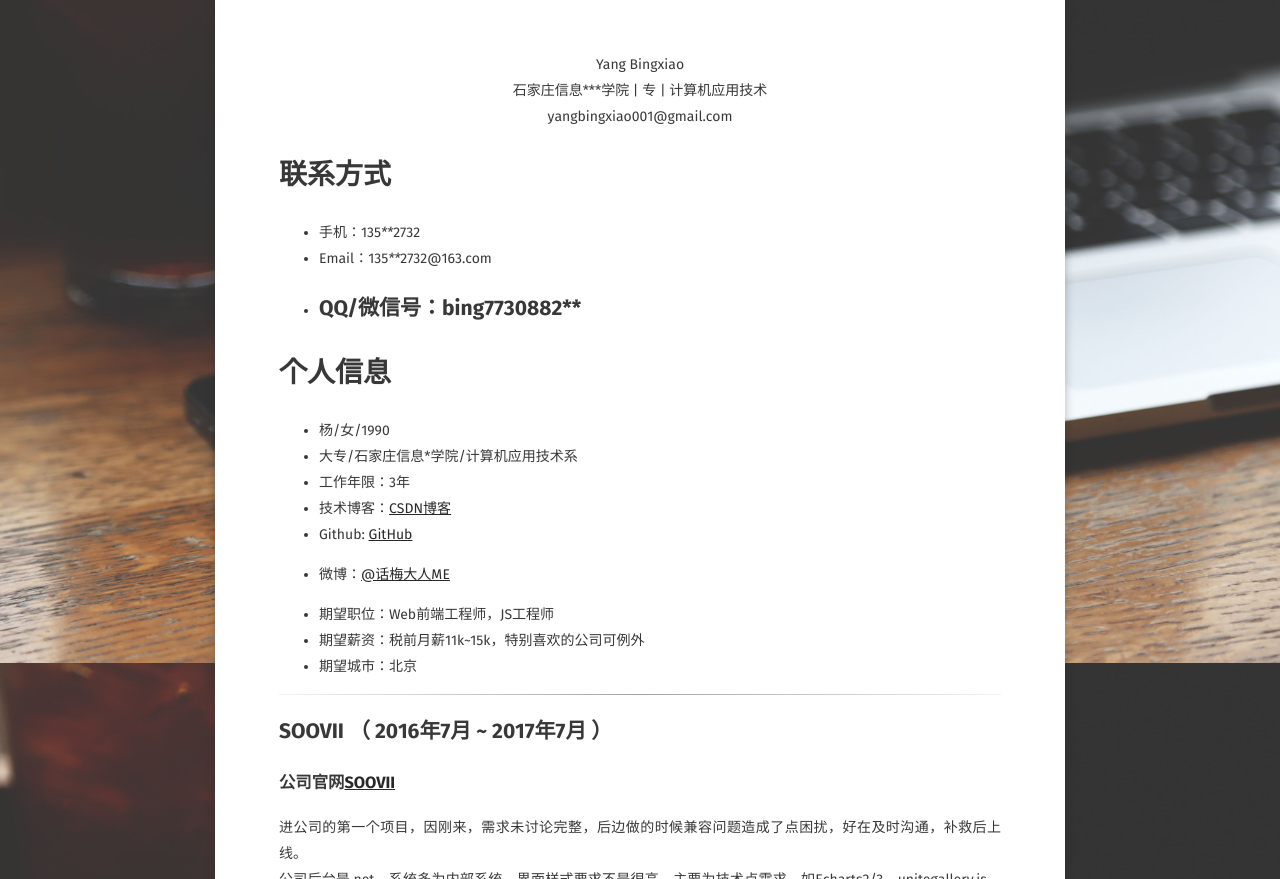
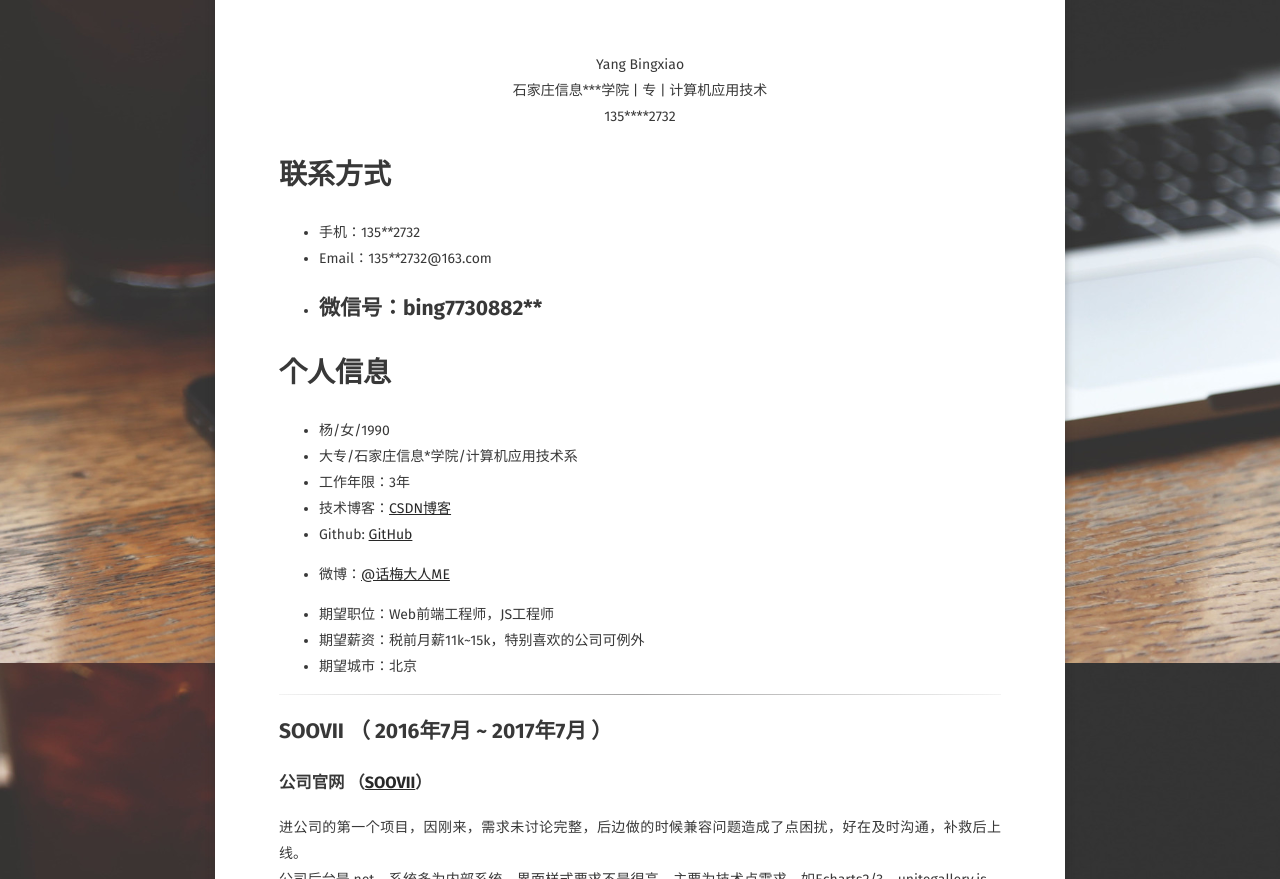
Before and after one commit to ybx13579/IceYang.github.io, a Jekyll site: the page built from about/index.md, in a window 1280 px wide. Shown: the part 237-1116 px from the top of the page. Built offline with Jekyll 4.4.1, drawn with Linux system fonts in a browser that asks for light colours; some web fonts are replaced.

Commit message:
Update index.md

```diff
--- a/about/index.md
+++ b/about/index.md
@@ -9,13 +9,13 @@ comments: false
 
 <center>Yang Bingxiao</center>
 <center>石家庄信息***学院 | 专 | 计算机应用技术</center>
-<center>yangbingxiao001@gmail.com</center>
+<center>135****2732</center>
 
 # 联系方式
 
 - 手机：135****2732
 - Email：135****2732@163.com
-- QQ/微信号：bing7730882**
+- 微信号：bing7730882**
 ---
 
 # 个人信息
@@ -36,7 +36,7 @@ comments: false
 
 ## SOOVII （ 2016年7月 ~ 2017年7月 ）
 
-### 公司官网[SOOVII](www.soovii.com)
+### 公司官网 （[SOOVII](www.soovii.com)）
 进公司的第一个项目，因刚来，需求未讨论完整，后边做的时候兼容问题造成了点困扰，好在及时沟通，补救后上线。<br/>公司后台是.net，系统多为内部系统，界面样式要求不是很高，主要为技术点需求，如Echarts2/3、unitegallery.js、html2canvas、zwibbler、甘特图等。后转为python，并进行前后端分离，后第一个项目前端使用VUE，我与另一个后台搭配调取接口绑定。
 
 
```
